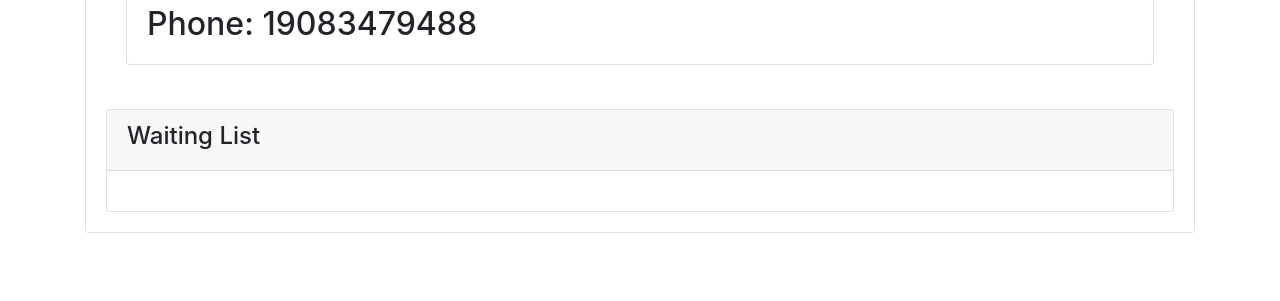
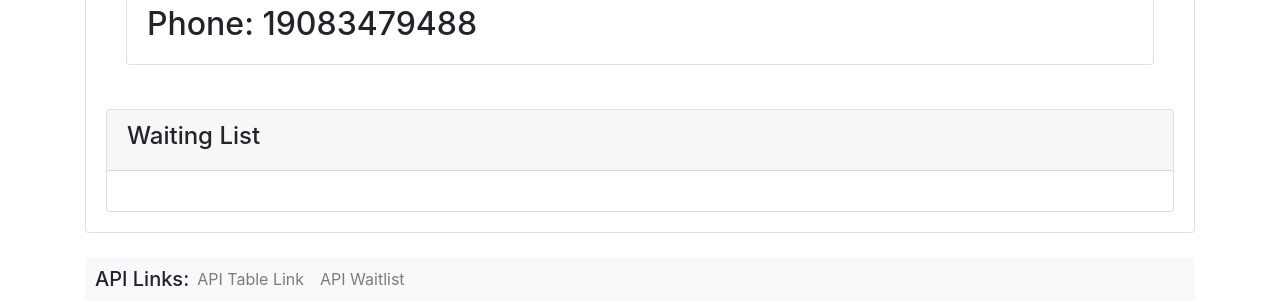
Before and after one commit to fbuonojr/restaurant_miniproject, a website: page tables.html in a window 1280 px wide. Shown: the part 733-1034 px from the top of the page. Before the commit the page ends 990 px from the top, so only its background shows below. Drawn offline with nearby package versions, Linux system fonts and the light colour scheme; no server answers.

Commit message:
added footer to tables.html

```diff
--- a/tables.html
+++ b/tables.html
@@ -80,6 +80,26 @@
             </div>
           </div>
         </div>
+      </div>
+    </div>
+    <footer class="footer">
+      <nav class="navbar navbar-expand-lg navbar-light bg-light" id="navbar">
+          <ul class="navbar-nav mr-auto">
+              <li class="nav-item">
+                  <h5 id="navbarHeader">
+                      API Links:
+                  </h5>
+              </li>
+              <li class="nav-item">
+                  <a class="nav-link navElements" href="#">API Table Link</a>
+              </li>
+              <li class="nav-item">
+                  <a class="nav-link navElements" href="#">API Waitlist</a>
+              </li>
+          </ul>
+      </nav>
+  </footer>
+  </div>
 
   <script type="text/javascript">
 
```
Lines whose indentation alone changed are shown as unchanged.
